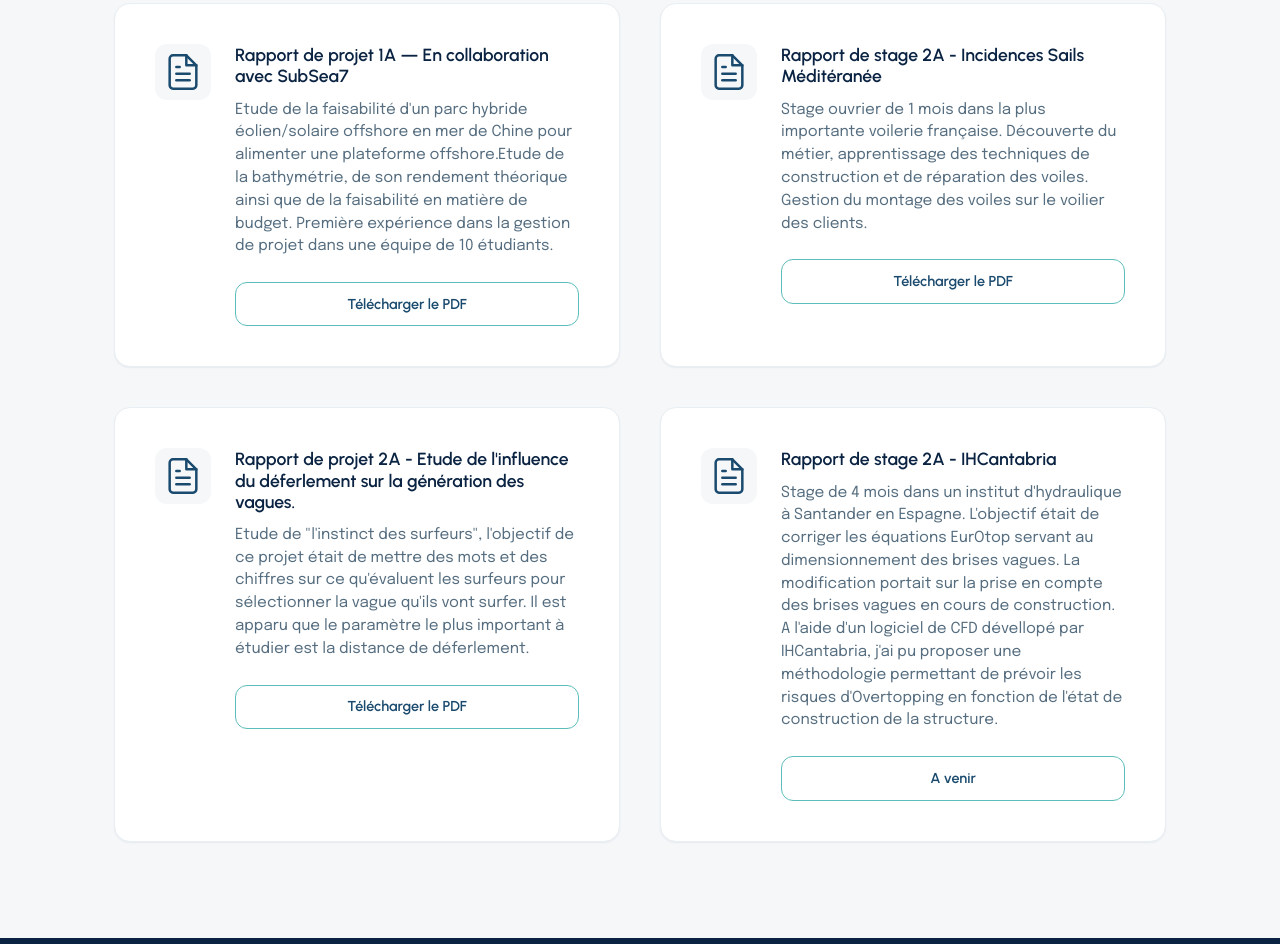
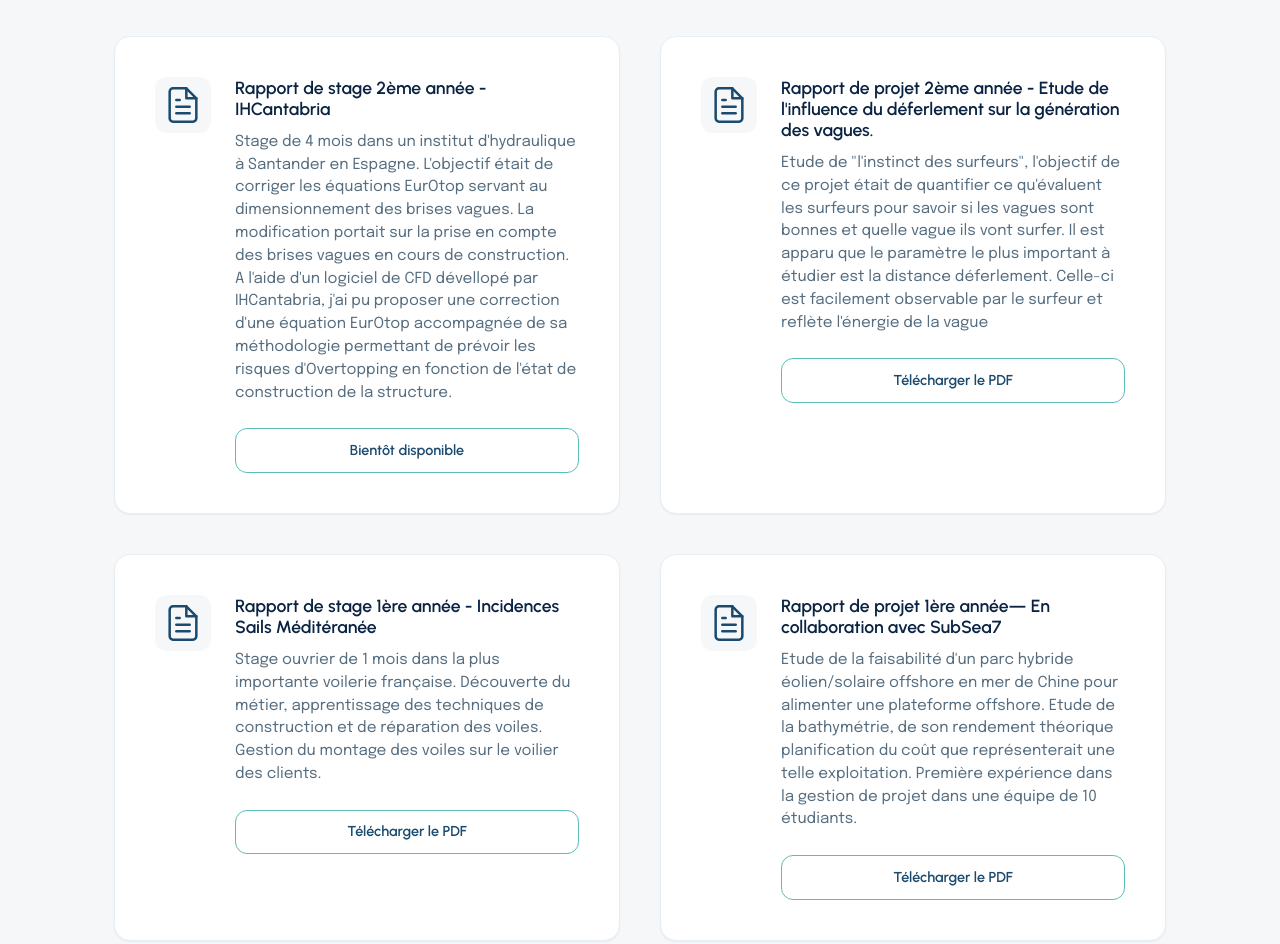
Before and after one commit to quentoche8-edu/quentin-lhommeau-portfolio, a plain HTML site: page index.html in a window 1280 px wide. Shown: the part 2055-2999 px from the top of the page. Drawn offline with Linux system fonts and the light colour scheme.

Commit message:
modification 21-08-2026

```diff
--- a/index.html
+++ b/index.html
@@ -81,9 +81,11 @@
                 <ul class="skills-list">
                   <li>Mécaniques des fluides</li>
                   <li>Hydrodynamique</li>
+                  <li>Simulation numérique</li>
+                  <li>AutoCAD</li>
                   <li>Analyse de données et programmation Matlab</li>
-                  <li>Gestion de projet et planification</li>
                   <li>Hydraulique et hydrodynamique côtière</li>
+
                 </ul>
               </div>
               <div class="skills-block">
@@ -93,6 +95,8 @@
                   <li>Espagnol débutant</li>
                   <li>Communication et vulgarisation scientifique</li>
                   <li>Travail en équipe pluridisciplinaire</li>
+                  <li>Gestion de projet et planification</li>
+
                 </ul>
               </div>
             </div>
@@ -130,9 +134,9 @@
               </svg>
             </div>
             <div class="document-body">
-              <h3>Rapport de projet 1A — En collaboration avec SubSea7</h3>
-              <p>Etude de la faisabilité d'un parc hybride éolien/solaire offshore en mer de Chine pour alimenter une plateforme offshore.Etude de la bathymétrie, de son rendement théorique ainsi que de la faisabilité en matière de budget. Première expérience dans la gestion de projet dans une équipe de 10 étudiants.</p>
-              <a href="rapport_subsea.pdf" class="btn btn-outline" download>Télécharger le PDF</a>
+              <h3>Rapport de stage 2ème année - IHCantabria</h3>
+              <p>Stage de 4 mois dans un institut d'hydraulique à Santander en Espagne. L'objectif était de corriger les équations EurOtop servant au dimensionnement des brises vagues. La modification portait sur la prise en compte des brises vagues en cours de construction. A l'aide d'un logiciel de CFD dévellopé par IHCantabria, j'ai pu proposer une correction d'une équation EurOtop accompagnée de sa méthodologie permettant de prévoir les risques d'Overtopping en fonction de l'état de construction de la structure.</p>
+              <a href="memoire.pdf" class="btn btn-outline" download>Bientôt disponible</a>
             </div>
           </article>
 
@@ -147,7 +151,24 @@
               </svg>
             </div>
             <div class="document-body">
-              <h3>Rapport de stage 2A - Incidences Sails Méditéranée</h3>
+              <h3>Rapport de projet 2ème année - Etude de l'influence du déferlement sur la génération des vagues.</h3>
+              <p>Etude de "l'instinct des surfeurs", l'objectif de ce projet était de quantifier ce qu'évaluent les surfeurs pour savoir si les vagues sont bonnes et quelle vague ils vont surfer. Il est apparu que le paramètre le plus important à étudier est la distance déferlement. Celle-ci est facilement observable par le surfeur et reflète l'énergie de la vague</p>
+              <a href="Projet_surf_2A.pdf" class="btn btn-outline" download>Télécharger le PDF</a>
+            </div>
+          </article>
+
+          <article class="document-card">
+            <div class="document-icon" aria-hidden="true">
+              <svg width="40" height="40" viewBox="0 0 24 24" fill="none" stroke="currentColor" stroke-width="1.5" stroke-linecap="round" stroke-linejoin="round">
+                <path d="M14 2H6a2 2 0 0 0-2 2v16a2 2 0 0 0 2 2h12a2 2 0 0 0 2-2V8z" />
+                <polyline points="14 2 14 8 20 8" />
+                <line x1="16" y1="13" x2="8" y2="13" />
+                <line x1="16" y1="17" x2="8" y2="17" />
+                <polyline points="10 9 9 9 8 9" />
+              </svg>
+            </div>
+            <div class="document-body">
+              <h3>Rapport de stage 1ère année - Incidences Sails Méditéranée</h3>
               <p>Stage ouvrier de 1 mois dans la plus importante voilerie française. Découverte du métier, apprentissage des techniques de construction et de réparation des voiles. Gestion du montage des voiles sur le voilier des clients.</p>
               <a href="rapport_stage_1A.pdf" class="btn btn-outline" download>Télécharger le PDF</a>
             </div>
@@ -164,26 +185,9 @@
               </svg>
             </div>
             <div class="document-body">
-              <h3>Rapport de projet 2A - Etude de l'influence du déferlement sur la génération des vagues.</h3>
-              <p>Etude de "l'instinct des surfeurs", l'objectif de ce projet était de mettre des mots et des chiffres sur ce qu'évaluent les surfeurs pour sélectionner la vague qu'ils vont surfer. Il est apparu que le paramètre le plus important à étudier est la distance de déferlement.</p>
-              <a href="Projet_surf_2A.pdf" class="btn btn-outline" download>Télécharger le PDF</a>
-            </div>
-          </article>
-
-          <article class="document-card">
-            <div class="document-icon" aria-hidden="true">
-              <svg width="40" height="40" viewBox="0 0 24 24" fill="none" stroke="currentColor" stroke-width="1.5" stroke-linecap="round" stroke-linejoin="round">
-                <path d="M14 2H6a2 2 0 0 0-2 2v16a2 2 0 0 0 2 2h12a2 2 0 0 0 2-2V8z" />
-                <polyline points="14 2 14 8 20 8" />
-                <line x1="16" y1="13" x2="8" y2="13" />
-                <line x1="16" y1="17" x2="8" y2="17" />
-                <polyline points="10 9 9 9 8 9" />
-              </svg>
-            </div>
-            <div class="document-body">
-              <h3>Rapport de stage 2A - IHCantabria</h3>
-              <p>Stage de 4 mois dans un institut d'hydraulique à Santander en Espagne. L'objectif était de corriger les équations EurOtop servant au dimensionnement des brises vagues. La modification portait sur la prise en compte des brises vagues en cours de construction. A l'aide d'un logiciel de CFD dévellopé par IHCantabria, j'ai pu proposer une méthodologie permettant de prévoir les risques d'Overtopping en fonction de l'état de construction de la structure.</p>
-              <a href="memoire.pdf" class="btn btn-outline" download>A venir</a>
+              <h3>Rapport de projet 1ère année— En collaboration avec SubSea7</h3>
+              <p>Etude de la faisabilité d'un parc hybride éolien/solaire offshore en mer de Chine pour alimenter une plateforme offshore. Etude de la bathymétrie, de son rendement théorique planification du coût que représenterait une telle exploitation. Première expérience dans la gestion de projet dans une équipe de 10 étudiants.</p>
+              <a href="rapport_subsea.pdf" class="btn btn-outline" download>Télécharger le PDF</a>
             </div>
           </article>
         </div>
@@ -199,6 +203,7 @@
       </div>
       <div class="footer-contact">
         <a href="mailto:quentin.lhommeau@email.com" class="contact-link">quentin.lhommeau@hotmail.fr</a>
+        <a href="tel:+336637176946" class="contact-link">+33 6 37 17 69 46</a>
         <a href="https://www.linkedin.com/in/quentin-lhommeau-22500527b" target="_blank" rel="noopener noreferrer" class="contact-link">LinkedIn</a>
       </div>
       <p class="footer-copy">© 2026 Quentin Lhommeau. Tous droits réservés.</p>
```
Also changed, not shown: 1 other file.
